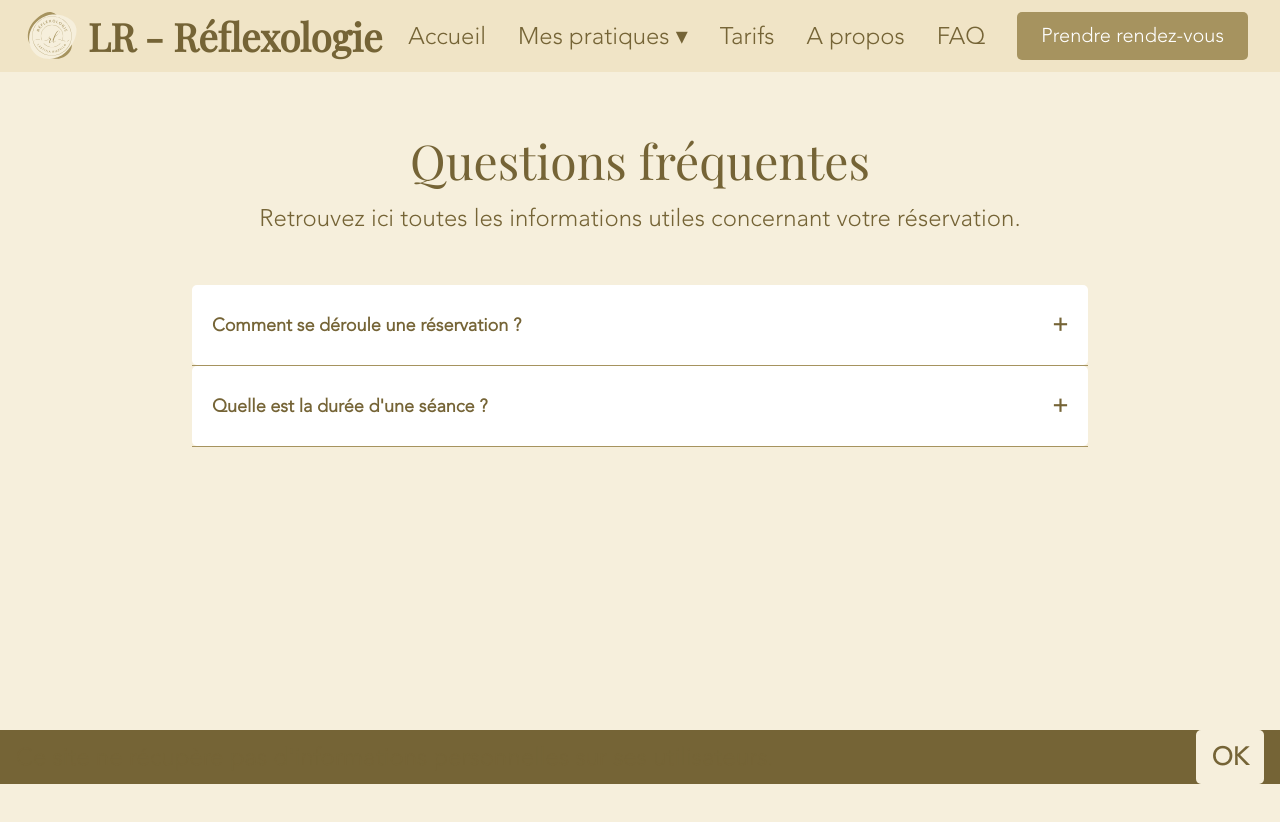
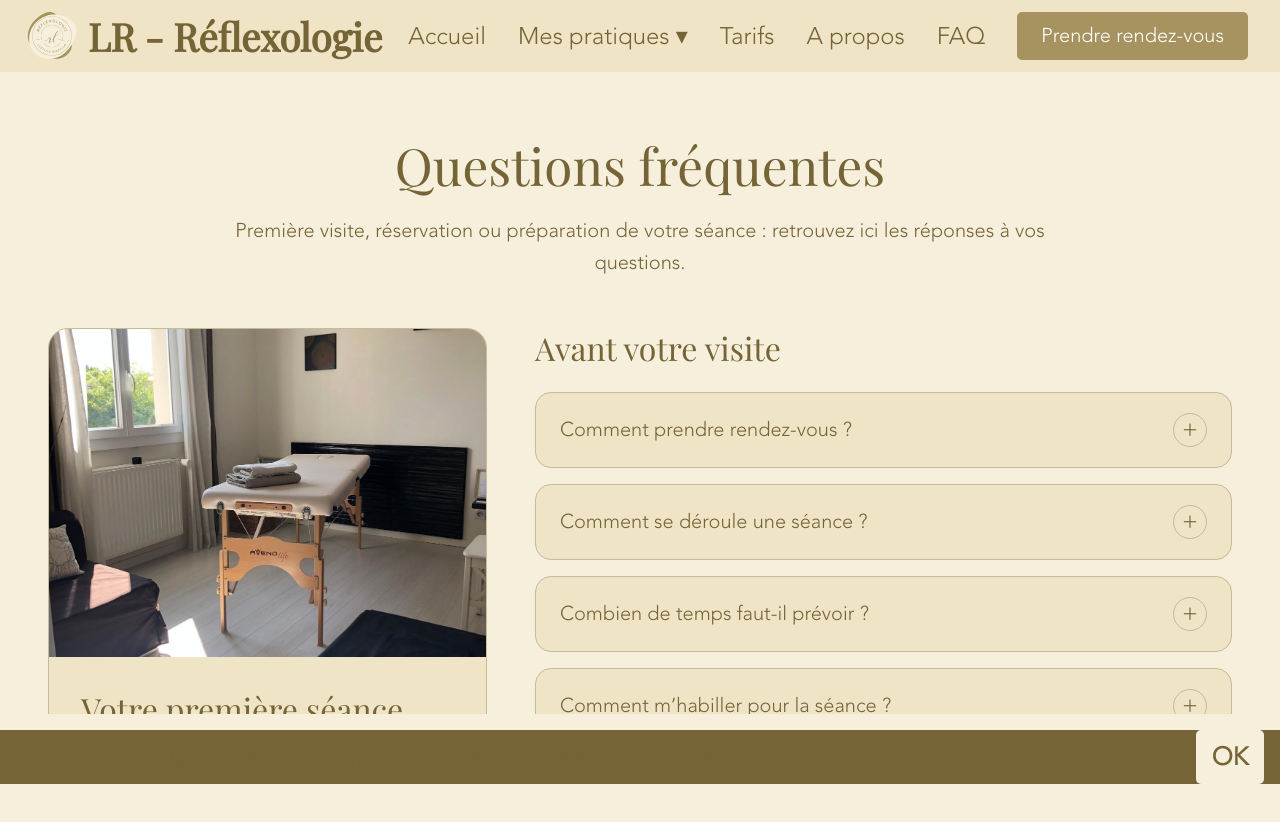
Before and after one commit to lenny-vigeon-dev/originL-website, a SvelteKit app: page /qa in a window 1280 px wide. Shown: the top 822 px of the page. Before the commit the page ends 800 px from the top, so only its background shows below. Built offline with nearby package versions, Linux system fonts and the light colour scheme.

Commit message:
feat: updated the QA page

```diff
--- /dev/null
+++ b/src/lib/components/FAQAccordion.svelte
@@ -0,0 +1,47 @@
+<script lang="ts">
+  import type { Snippet } from 'svelte';
+
+  interface Props {
+    question: string;
+    children: Snippet;
+  }
+
+  let { question, children }: Props = $props();
+
+  let isOpen = $state(false);
+
+  const id = $props.id();
+</script>
+
+<div
+  class="overflow-hidden rounded-[16px] border border-[var(--color2)] bg-[var(--color5)]"
+>
+  <h3 class="m-0">
+    <button
+      id={`${id}-question`}
+      type="button"
+      aria-expanded={isOpen}
+      aria-controls={`${id}-answer`}
+      onclick={() => (isOpen = !isOpen)}
+      class="m-0 flex w-full cursor-pointer items-center justify-between gap-5 rounded-none border-0 bg-transparent px-6 py-5 text-left text-xl leading-snug font-medium text-[var(--color4)] transition-colors hover:bg-[var(--color1)] focus-visible:outline-2 focus-visible:-outline-offset-4 focus-visible:outline-[var(--color4)]"
+    >
+      <span>{question}</span>
+
+      <span
+        aria-hidden="true"
+        class="flex h-8 w-8 shrink-0 items-center justify-center rounded-full border border-[var(--color2)] text-2xl leading-none transition-transform duration-200 motion-reduce:transition-none"
+        class:rotate-45={isOpen}
+      >
+        +
+      </span>
+    </button>
+  </h3>
+
+  <div
+    id={`${id}-answer`}
+    hidden={!isOpen}
+    class="px-6 pb-6 text-[1.125rem] leading-relaxed text-[var(--color4)] [&_p]:m-0 [&_p]:text-[1.125rem] [&_p]:leading-relaxed [&_p+p]:mt-4"
+  >
+    {@render children()}
+  </div>
+</div>
--- a/src/routes/qa/+page.svelte
+++ b/src/routes/qa/+page.svelte
@@ -1,56 +1,209 @@
 <script lang="ts">
-  import FAQQuestion from '$lib/components/QAQuestion.svelte';
+  import BasicContainer from '$lib/components/BasicContainer.svelte';
+  import FAQAccordion from '$lib/components/FAQAccordion.svelte';
+  import SendMail from '$lib/components/SendMail.svelte';
 </script>
 
 <svelte:head>
-  <title>FAQ</title>
+  <title>Questions fréquentes — Laetitia Rizzello</title>
+
   <meta
     name="description"
-    content="Retrouvez les réponses aux questions fréquentes concernant les réservations."
+    content="Préparez votre visite : réservation, déroulement, durée des séances et accès au cabinet de Laetitia Rizzello."
   />
 </svelte:head>
 
-<main class="h-full overflow-y-auto bg-[var(--color1)] px-6 py-16">
-  <section class="mx-auto max-w-4xl">
-    <header class="mb-12 text-center">
+<BasicContainer>
+  <section
+    class="w-full box-border bg-[var(--color1)] px-6 py-12 min-[901px]:px-12 min-[901px]:py-16"
+  >
+    <div class="mx-auto w-full max-w-[1280px]">
+      <header class="mx-auto mb-12 max-w-[850px] text-center">
         <h1
-        class="font-[var(--font-title)] text-4xl text-[var(--color4)] md:text-5xl"
+          class="m-0 font-[family-name:var(--font-title)] text-[clamp(2.25rem,4vw,3.5rem)] leading-[1.15] font-normal text-[var(--color4)]"
         >
           Questions fréquentes
         </h1>
 
-      <p class="mt-4 text-[var(--color4)]">
-        Retrouvez ici toutes les informations utiles concernant votre réservation.
+        <p
+          class="mt-5 text-xl leading-relaxed text-[var(--color4)]"
+        >
+          Première visite, réservation ou préparation de votre séance :
+          retrouvez ici les réponses à vos questions.
         </p>
       </header>
 
-    <div>
-      <FAQQuestion question="Comment se déroule une réservation ?">
+      <div
+        class="grid grid-cols-1 items-start gap-10 min-[1001px]:grid-cols-[0.85fr_1.35fr] min-[1001px]:gap-12"
+      >
+        <aside
+          class="overflow-hidden rounded-[20px] border border-[var(--color2)] bg-[var(--color5)]"
+        >
+          <img
+            src="/salle_reflexo.jpg"
+            alt="La salle de consultation de Laetitia Rizzello"
+            class="block aspect-[4/3] w-full object-cover"
+          />
+
+          <div class="p-6 min-[901px]:p-8">
+            <h2
+              class="m-0 font-[family-name:var(--font-title)] text-[2rem] leading-tight font-normal text-[var(--color4)]"
+            >
+              Votre première séance
+            </h2>
+
+            <p
+              class="mt-4 text-lg leading-relaxed text-[var(--color4)]"
+            >
+              Je vous accueille dans un espace calme, où nous prenons
+              le temps d’échanger sur vos attentes et votre confort.
+            </p>
+
+            <p
+              class="mt-4 text-lg leading-relaxed text-[var(--color4)]"
+            >
+              Vous hésitez entre plusieurs prestations ?
+              Vous pouvez me contacter avant de réserver.
+            </p>
+          </div>
+        </aside>
+
+        <div class="min-w-0">
+          <h2
+            class="m-0 mb-6 font-[family-name:var(--font-title)] text-[2rem] leading-tight font-normal text-[var(--color4)]"
+          >
+            Avant votre visite
+          </h2>
+
+          <div class="flex flex-col gap-4">
+            <FAQAccordion question="Comment prendre rendez-vous ?">
               <p>
-          Vous serez installé(e) confortablement sur ma table de massage,
-          avec un coussin sous la tête et les genoux.
-          Une couverture sera à votre disposition pour vous assurer un confort optimal.
-          <br /><br />
-          Pendant la séance, j’appliquerai la méthode de réflexologie en identifiant avec vous les zones
-          les plus sensibles, en lien avec les échanges que nous aurons eu au préalable.
-          Nous travaillerons ensemble sur ces zones afin de favoriser votre bien-être.
+                Vous pouvez réserver directement depuis la page
+                « Prendre rendez-vous ». Sélectionnez un créneau
+                disponible dans le calendrier, puis complétez
+                les informations demandées.
               </p>
-      </FAQQuestion>
 
-      <FAQQuestion question="Quelle est la durée d'une séance ?">
               <p>
-          Une séance dure environ 1h dont 30 à 40 minutes de massage.
-          <br /><br />
-          La durée annoncée pour chaque prestation est estimative et ne prend pas en compte le temps d’installation
-          et d’échange préalable. Les personnes devront prévoir environ 20 minutes supplémentaires
-          pour les temps d’installation et fin de séance.
-          <br /><br />
-          <strong>Première séance:</strong>
-          <br />
-          Lors de notre première séance, qui durera un peu plus longtemps (environ 1h30),
-          je vous inviterai à partager les raisons de votre visite.
+                Si vous avez une question avant de réserver,
+                vous pouvez également me contacter par téléphone
+                ou par email.
               </p>
-      </FAQQuestion>
+            </FAQAccordion>
+
+            <FAQAccordion question="Comment se déroule une séance ?">
+              <p>
+                La séance commence par un échange pour connaître
+                vos attentes et adapter mon accompagnement.
+              </p>
+
+              <p>
+                Vous serez installé(e) confortablement sur ma table
+                de massage, avec des coussins et une couverture
+                à votre disposition.
+              </p>
+
+              <p>
+                Pendant la séance, les gestes et les pressions sont
+                adaptés à votre ressenti. Vous pouvez me signaler
+                une sensibilité ou demander une pause à tout moment.
+              </p>
+            </FAQAccordion>
+
+            <FAQAccordion question="Combien de temps faut-il prévoir ?">
+              <p>
+                La durée dépend de la prestation choisie :
+                elle est indiquée sur la page des tarifs.
+                Prévoyez environ 20 minutes supplémentaires
+                pour l’installation et les échanges.
+              </p>
+
+              <p>
+                Pour une première séance de réflexologie,
+                prévoyez environ 1 h 30 afin de laisser le temps
+                nécessaire au bilan personnalisé.
+              </p>
+
+              <p>
+                <a
+                  href="/tarifs"
+                  class="text-[1.125rem] underline underline-offset-4 hover:text-[var(--color3)]"
+                >
+                  Consulter les prestations et tarifs
+                </a>
+              </p>
+            </FAQAccordion>
+
+            <FAQAccordion question="Comment m’habiller pour la séance ?">
+              <p>
+                Privilégiez une tenue confortable qui permet
+                de dégager facilement la zone concernée.
+              </p>
+
+              <p>
+                Pour les pieds, choisissez un pantalon facile
+                à relever. Pour les mains, prévoyez des manches
+                qui laissent les poignets accessibles.
+              </p>
+
+              <p>
+                Les coussins et la couverture sont disponibles
+                sur place pour votre confort.
+              </p>
+            </FAQAccordion>
+
+            <FAQAccordion question="Comment modifier ou annuler mon rendez-vous ?">
+              <p>
+                Contactez-moi dès que possible par téléphone
+                ou par email en précisant votre nom ainsi que
+                la date et l’heure du rendez-vous concerné.
+              </p>
+
+              <p>
+                Nous pourrons convenir ensemble d’un autre créneau
+                selon les disponibilités.
+              </p>
+            </FAQAccordion>
+
+            <FAQAccordion question="Où se trouve le cabinet ?">
+              <p>
+                Le cabinet se situe au 44 Bis Avenue du Clos
+                saint Georges, à Bussy-Saint-Georges, 77600.
+              </p>
+
+              <p>
+                Vous retrouverez la carte et les coordonnées
+                complètes sur la page de prise de rendez-vous.
+              </p>
+
+              <p>
+                <a
+                  href="/reservation"
+                  class="text-[1.125rem] underline underline-offset-4 hover:text-[var(--color3)]"
+                >
+                  Voir les informations d’accès
+                </a>
+              </p>
+            </FAQAccordion>
+          </div>
+        </div>
+      </div>
+
+      <section class="mt-12 min-[901px]:mt-16">
+        <h2
+          class="m-0 text-center font-[family-name:var(--font-title)] text-[clamp(1.75rem,3vw,2.5rem)] leading-tight font-normal text-[var(--color4)]"
+        >
+          Vous avez une autre question ?
+        </h2>
+
+        <p class="mt-4 text-center text-xl leading-relaxed text-[var(--color4)]">
+          Envoyez-moi un message, je serai ravie de vous renseigner.
+        </p>
+
+        <div class="mt-8 [&>section]:bg-transparent [&>section]:p-0">
+          <SendMail />
         </div>
       </section>
-</main>
+    </div>
+  </section>
+</BasicContainer>
```
Lines whose indentation alone changed are shown as unchanged.
